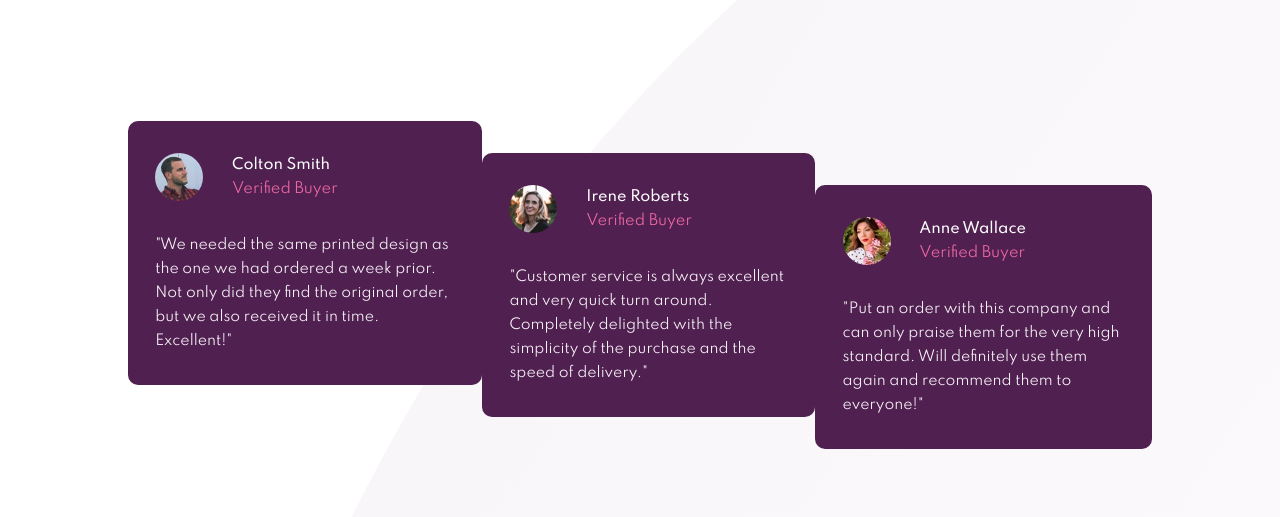
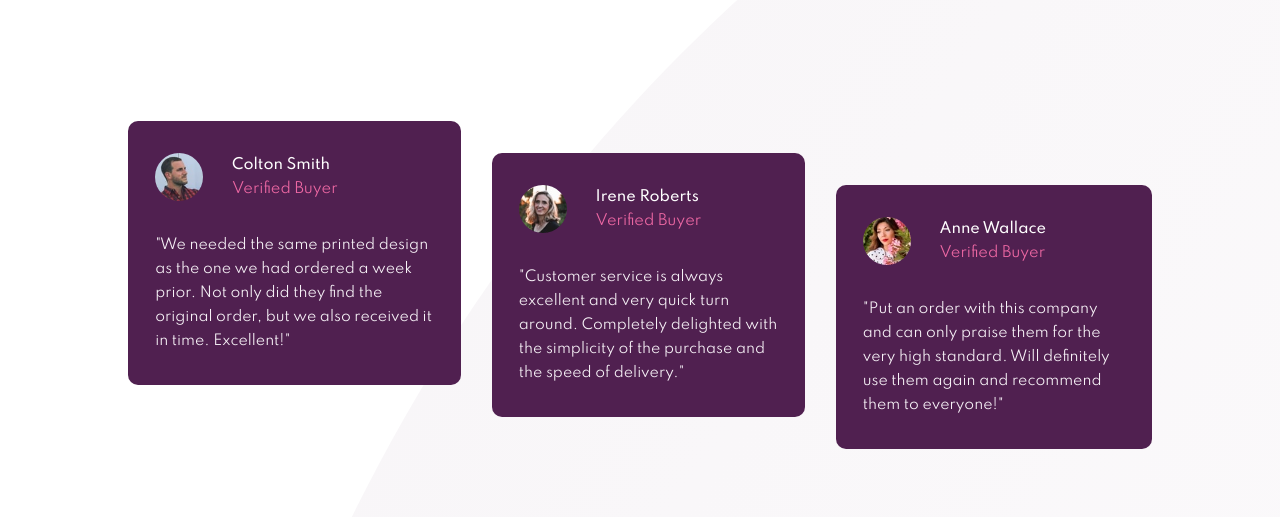
Before and after one commit to MatheusGSantos/social-proof-section, a plain HTML site: page index.html in a window 1280 px wide. Shown: the part 408-925 px from the top of the page. Drawn offline with Linux system fonts and the light colour scheme.

Commit message:
Finished css

```diff
--- a/styles/style.css
+++ b/styles/style.css
@@ -261,7 +261,6 @@ footer {
 
   .card-container {
     flex-direction: row;
-    justify-content: space-between;
   }
 
   .card {
@@ -274,17 +273,17 @@ footer {
 
   #colton-card {
     margin-bottom: 4rem;
+    margin-right: 1.5%;
   }
 
   #irene-card {
-    margin-top: 2rem;
-    margin-bottom: 2rem;
+    margin: 2rem 1.5%;
   }
 
   #anne-card {
-    margin-right: 0;
     margin-top: 4rem;
     margin-bottom: 0;
+    margin-left: 1.5%;
   }
 
   #bottom-bg-img {
```
